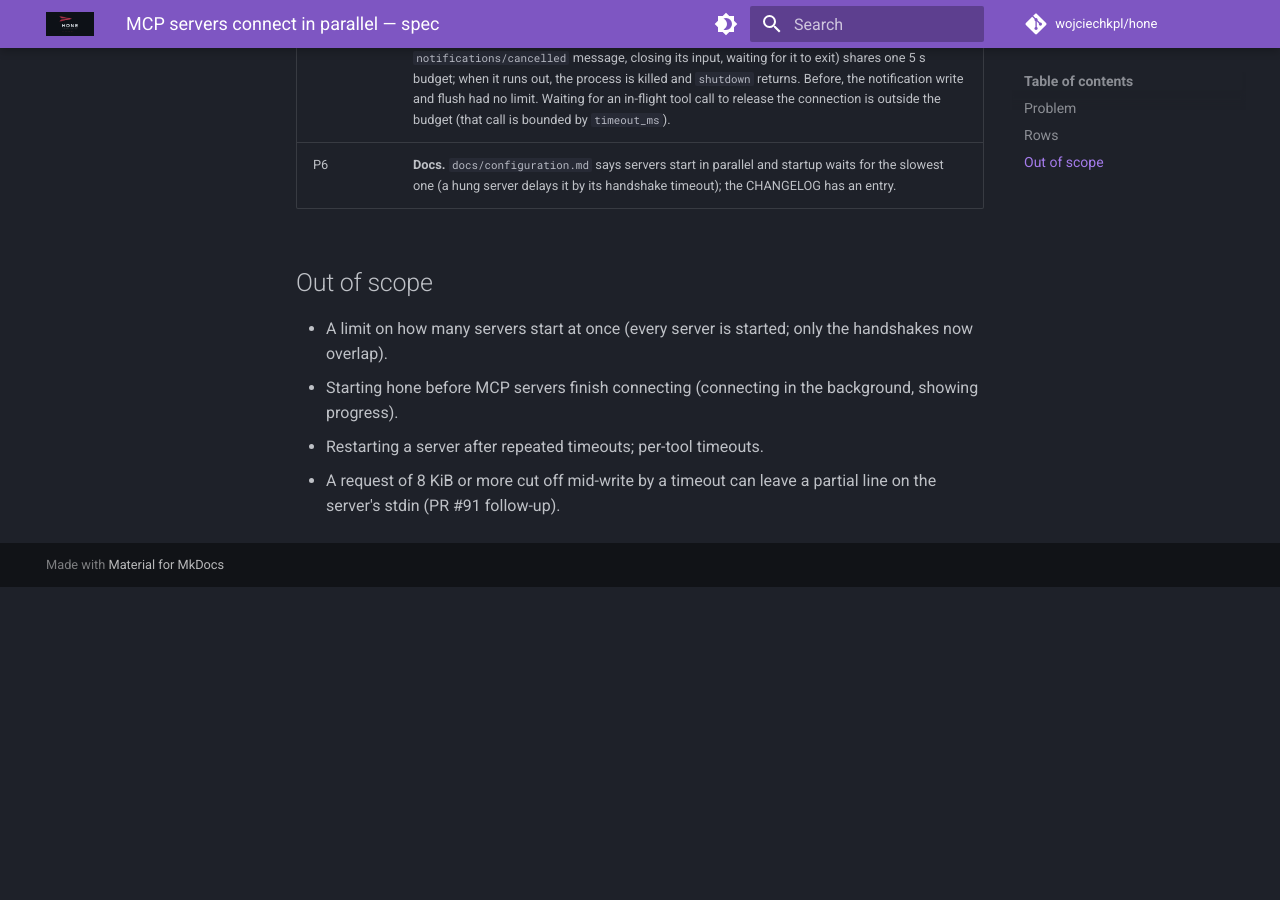
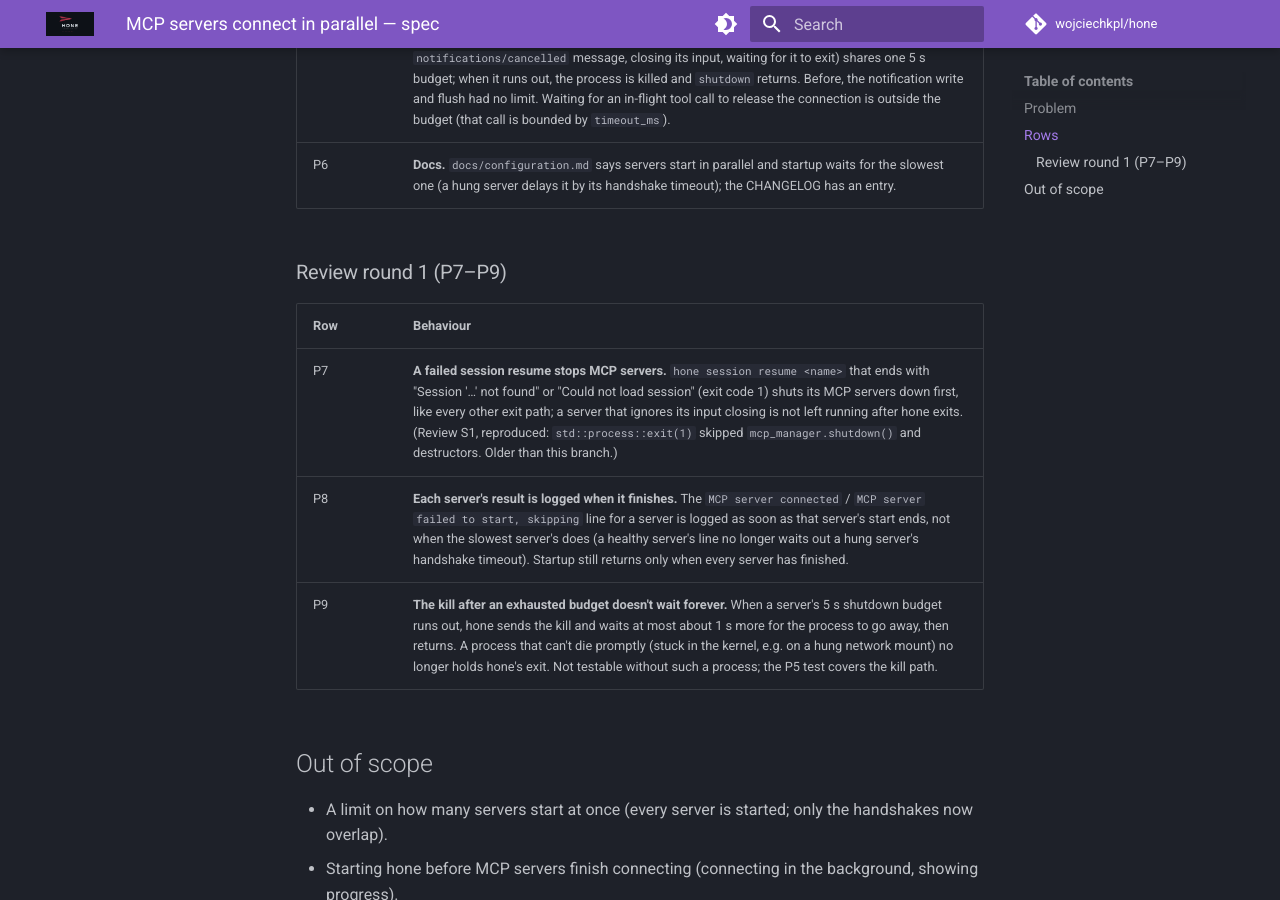
Before and after one commit to wojciechkpl/hone, an MkDocs documentation site: the page built from docs/plans/mcp-parallel-connect-spec.md, in a window 1280 px wide and 900 px high, scrolled down 1355 px. Built offline with MkDocs 1.6.1 and Material for MkDocs 9.7.7, drawn with Linux system fonts in a browser that asks for light colours; comment, search, counter and statistics services are not loaded; before the commit the page ends 1942 px from its top, so only the background shows below that; some of the changed text lies outside the part shown.

Commit message:
docs(spec): review round 1 rows (P7-P9)

```diff
--- a/docs/plans/mcp-parallel-connect-spec.md
+++ b/docs/plans/mcp-parallel-connect-spec.md
@@ -1,6 +1,6 @@
 # MCP servers connect in parallel — spec
 
-Branch `fix/mcp-parallel-connect`. Contract for the TDD rounds: rows P1–P6.
+Branch `fix/mcp-parallel-connect`. Contract for the TDD rounds: rows P1–P9.
 
 ## Problem
 
@@ -49,6 +49,14 @@ gantt
 | P5 | **A server that stopped reading can't stall exit.** Each server's shutdown (the `notifications/cancelled` message, closing its input, waiting for it to exit) shares one 5 s budget; when it runs out, the process is killed and `shutdown` returns. Before, the notification write and flush had no limit. Waiting for an in-flight tool call to release the connection is outside the budget (that call is bounded by `timeout_ms`). |
 | P6 | **Docs.** `docs/configuration.md` says servers start in parallel and startup waits for the slowest one (a hung server delays it by its handshake timeout); the CHANGELOG has an entry. |
 
+### Review round 1 (P7–P9)
+
+| Row | Behaviour |
+|---|---|
+| P7 | **A failed session resume stops MCP servers.** `hone session resume <name>` that ends with "Session '…' not found" or "Could not load session" (exit code 1) shuts its MCP servers down first, like every other exit path; a server that ignores its input closing is not left running after hone exits. (Review S1, reproduced: `std::process::exit(1)` skipped `mcp_manager.shutdown()` and destructors. Older than this branch.) |
+| P8 | **Each server's result is logged when it finishes.** The `MCP server connected` / `MCP server failed to start, skipping` line for a server is logged as soon as that server's start ends, not when the slowest server's does (a healthy server's line no longer waits out a hung server's handshake timeout). Startup still returns only when every server has finished. |
+| P9 | **The kill after an exhausted budget doesn't wait forever.** When a server's 5 s shutdown budget runs out, hone sends the kill and waits at most about 1 s more for the process to go away, then returns. A process that can't die promptly (stuck in the kernel, e.g. on a hung network mount) no longer holds hone's exit. Not testable without such a process; the P5 test covers the kill path. |
+
 ## Out of scope
 
 - A limit on how many servers start at once (every server is started; only
```
